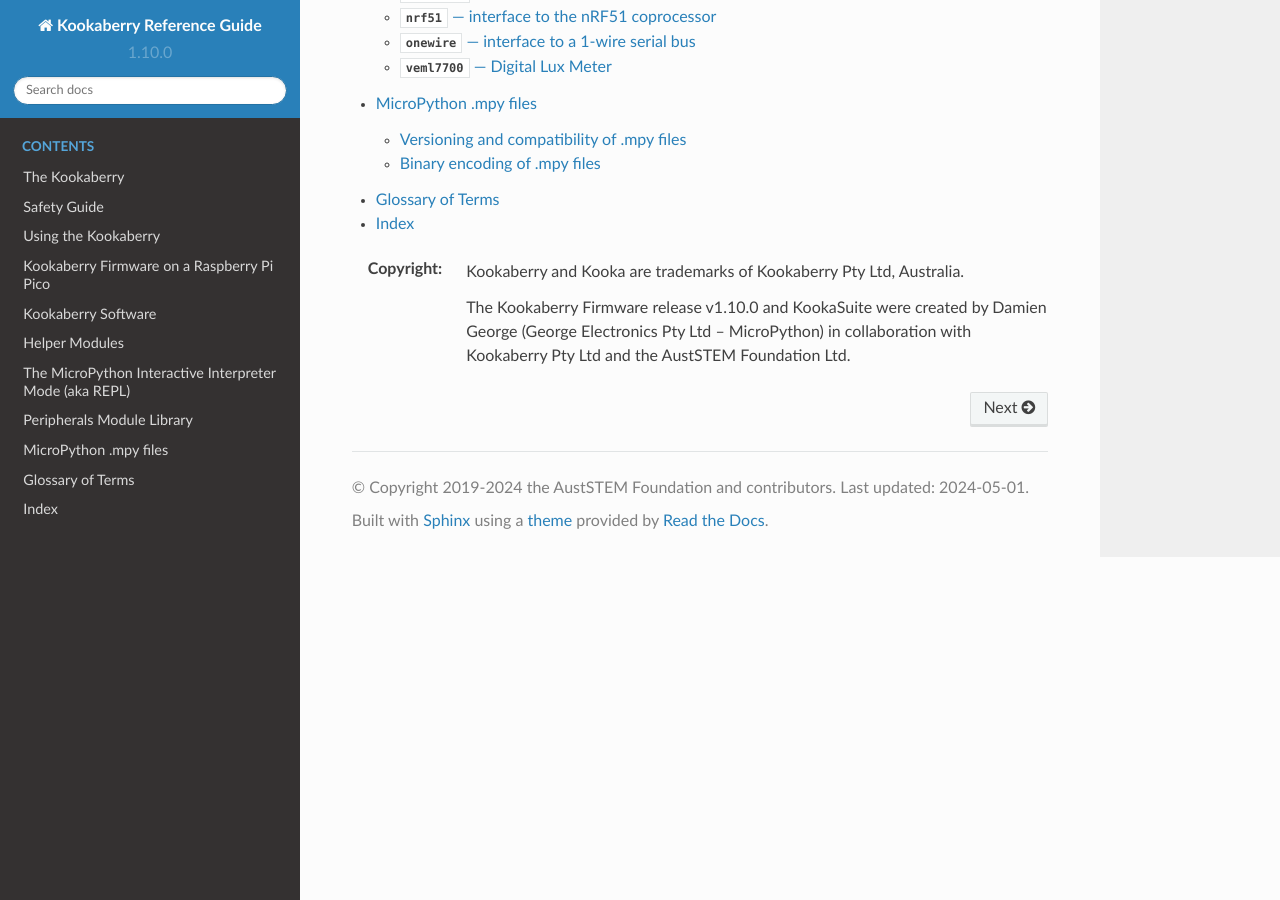
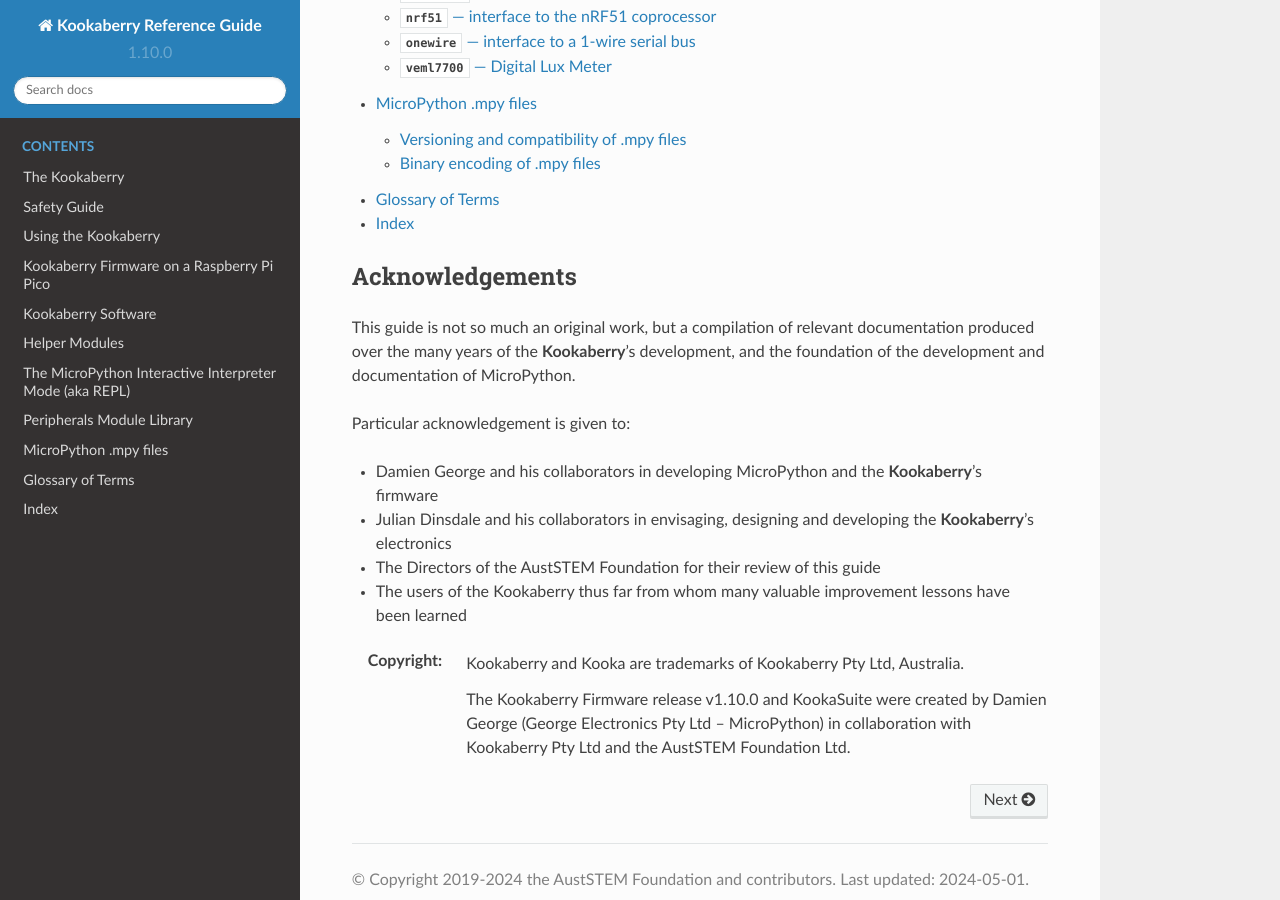
Before and after one commit to TDStrasser/Kookaberry-Reference-Guide, a Sphinx documentation site: the page built from docs/source/index.rst, in a window 1280 px wide and 900 px high, scrolled down 1855 px. Built offline with Sphinx 7.4.7 and the Read the Docs theme 2.0.0, drawn with Linux system fonts in a browser that asks for light colours.

Commit message:
Added acknowledgements text

```diff
--- a/docs/source/index.rst
+++ b/docs/source/index.rst
@@ -27,7 +27,19 @@
   genindex.rst
 
 
+Acknowledgements
+----------------
 
+This guide is not so much an original work, but a compilation of relevant documentation
+produced over the many years of the **Kookaberry**'s development, and the foundation of
+the development and documentation of MicroPython.
+
+Particular acknowledgement is given to:
+
+- Damien George and his collaborators in developing MicroPython and the **Kookaberry**'s firmware
+- Julian Dinsdale and his collaborators in envisaging, designing and developing the **Kookaberry**'s electronics
+- The Directors of the AustSTEM Foundation for their review of this guide
+- The users of the Kookaberry thus far from whom many valuable improvement lessons have been learned
 
 :Copyright:
 
```
